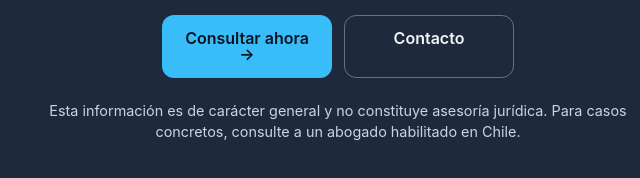
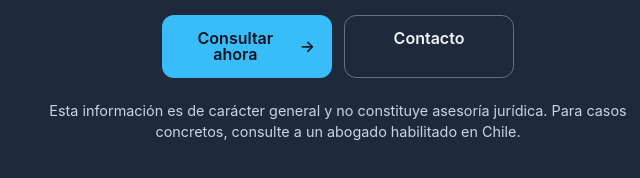
Before and after one commit to frencorets/robotlegal, a plain HTML site: page index.html in a window 1280 px wide. Shown: the part 562-740 px from the top of the page, 302-942 px from the left. Drawn offline with Linux system fonts and the light colour scheme.

Commit message:
Update styles.css

```diff
--- a/styles.css
+++ b/styles.css
@@ -185,3 +185,23 @@ body {
     grid-template-columns: 1fr 1fr;
   }
 }
+
+/* Botón con ícono */
+.btn--with-icon {
+  display: inline-flex;
+  align-items: center;
+  justify-content: center;
+  gap: 0.5rem;
+}
+
+.btn-icon {
+  display: inline-block;
+  transition: transform 160ms ease;
+}
+
+/* Animar flecha al pasar el mouse */
+@media (hover: hover) and (pointer: fine) {
+  .btn--with-icon:hover .btn-icon {
+    transform: translateX(3px);
+  }
+}
```
